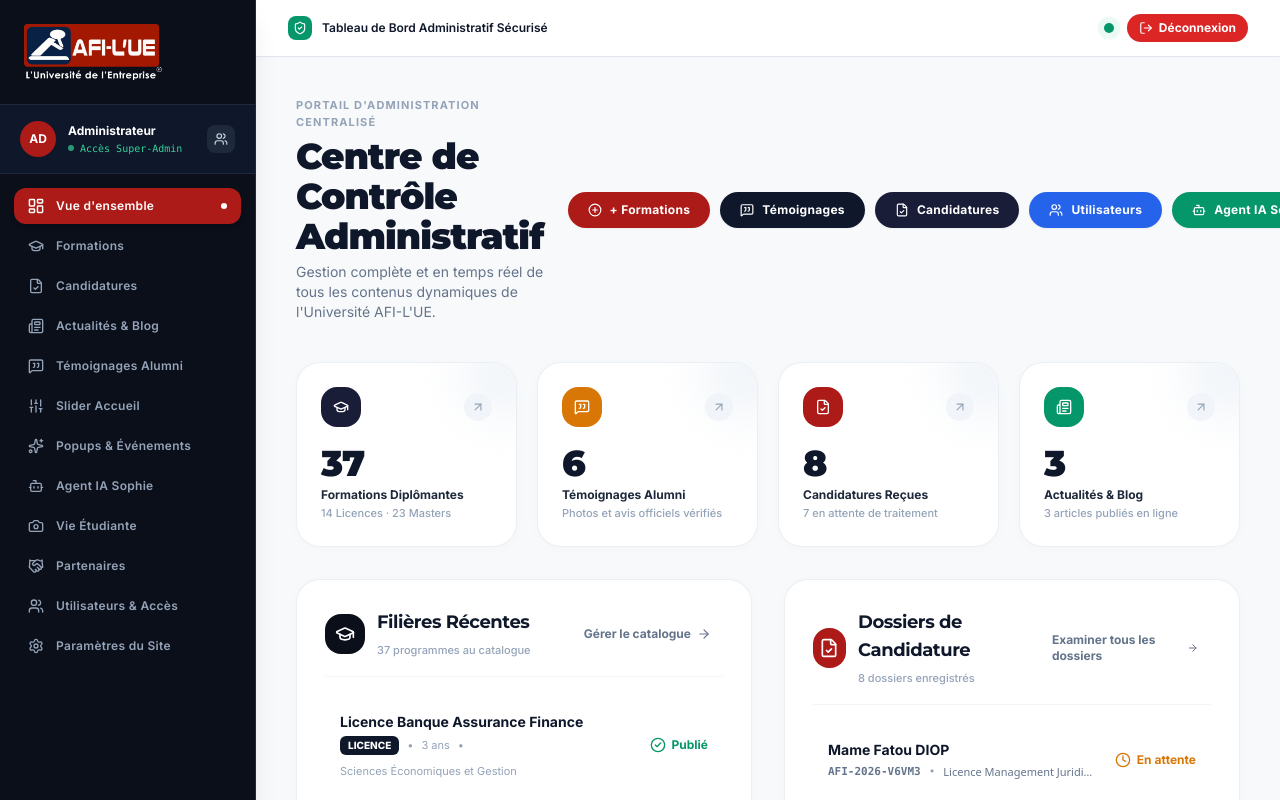
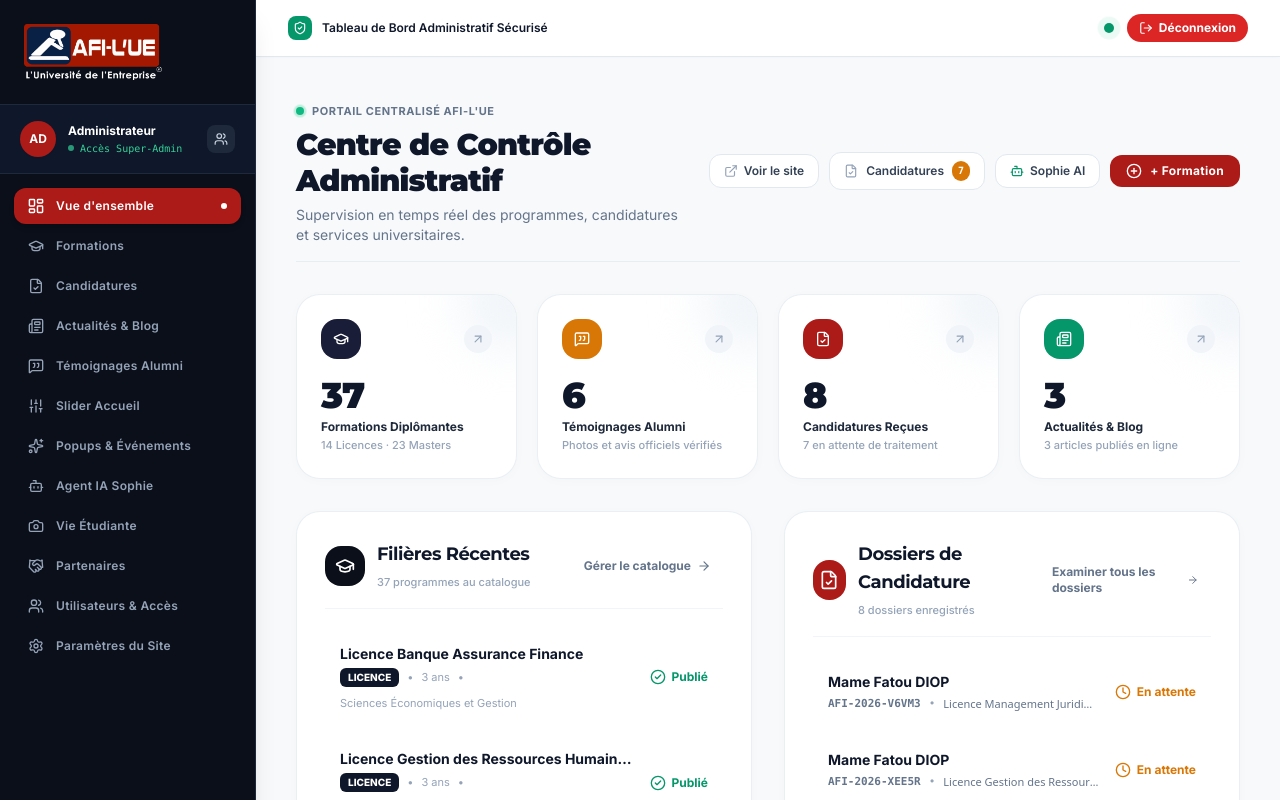
Before and after one commit to mbagnickdiallo12/afiue_siteweb, a Next.js app: page /admin in a window 1280 px wide. Shown: the top 800 px of the page. Built offline with nearby package versions, Linux system fonts and the light colour scheme; no server answers; the database is empty.

Commit message:
refactor(admin): declutter dashboard header with sleek balanced action toolbar

```diff
--- a/src/app/admin/page.tsx
+++ b/src/app/admin/page.tsx
@@ -16,6 +16,7 @@ import {
   ChevronRight,
   Users,
   Bot,
+  ExternalLink,
 } from "lucide-react";
 import { getAllFormationsAdmin } from "@/lib/services/formations.service";
 import { getAllTestimonialsAdmin } from "@/lib/services/testimonials.service";
@@ -76,57 +77,65 @@ export default async function AdminDashboardPage() {
   return (
     <div className="space-y-8 max-w-7xl mx-auto">
       {/* =========================================================================
-          1. HEADER & ACTIONS RAPIDES
+          1. HEADER ÉPURÉ & ACTIONS ESSENTIELLES (Design Moderne & Équilibré)
           ========================================================================= */}
-      <div className="flex flex-col lg:flex-row lg:items-center justify-between gap-6 pb-2">
-        <div className="space-y-1.5">
-          <span className="text-[11px] font-bold text-slate-400 uppercase tracking-widest block">
-            Portail d&apos;Administration Centralisé
-          </span>
-          <h1 className="font-heading font-black text-2xl sm:text-3xl lg:text-4xl text-slate-900 tracking-tight">
+      <div className="flex flex-col lg:flex-row lg:items-center justify-between gap-5 pb-4 border-b border-slate-200/70">
+        <div className="space-y-1.5 max-w-2xl">
+          <div className="inline-flex items-center gap-2 text-[11px] font-bold text-slate-500 uppercase tracking-wider">
+            <span className="relative flex h-2 w-2">
+              <span className="animate-ping absolute inline-flex h-full w-full rounded-full bg-emerald-400 opacity-75"></span>
+              <span className="relative inline-flex rounded-full h-2 w-2 bg-emerald-500"></span>
+            </span>
+            <span>Portail Centralisé AFI-L&apos;UE</span>
+          </div>
+          <h1 className="font-heading font-black text-2xl sm:text-3xl text-slate-900 tracking-tight">
             Centre de Contrôle Administratif
           </h1>
-          <p className="text-xs sm:text-sm text-slate-500 font-normal leading-relaxed max-w-2xl">
-            Gestion complète et en temps réel de tous les contenus dynamiques de l&apos;Université AFI-L&apos;UE.
+          <p className="text-xs sm:text-sm text-slate-500 font-normal leading-relaxed">
+            Supervision en temps réel des programmes, candidatures et services universitaires.
           </p>
         </div>
 
-        {/* Action Pills */}
-        <div className="flex flex-wrap items-center gap-2.5 shrink-0">
+        {/* Barre d'actions épurée & hiérarchisée */}
+        <div className="flex flex-wrap items-center gap-2 sm:gap-2.5 shrink-0">
+          <a
+            href="/"
+            target="_blank"
+            rel="noopener noreferrer"
+            className="inline-flex items-center gap-1.5 px-3.5 py-2 rounded-xl bg-white border border-slate-200 text-slate-700 hover:text-slate-950 hover:bg-slate-50 text-xs font-semibold shadow-2xs transition-all active:scale-95"
+            title="Ouvrir le site public dans un nouvel onglet"
+          >
+            <ExternalLink className="w-3.5 h-3.5 text-slate-400" />
+            <span>Voir le site</span>
+          </a>
+
+          <Link
+            href="/admin/candidatures"
+            className="inline-flex items-center gap-2 px-3.5 py-2 rounded-xl bg-white border border-slate-200 text-slate-700 hover:text-slate-950 hover:bg-slate-50 text-xs font-semibold shadow-2xs transition-all active:scale-95"
+          >
+            <FileCheck className="w-3.5 h-3.5 text-slate-400" />
+            <span>Candidatures</span>
+            {candidaturesEnAttente > 0 && (
+              <span className="px-1.5 py-0.5 rounded-full bg-amber-600 text-white text-[10px] font-bold font-mono">
+                {candidaturesEnAttente}
+              </span>
+            )}
+          </Link>
+
+          <Link
+            href="/admin/sophie"
+            className="inline-flex items-center gap-1.5 px-3.5 py-2 rounded-xl bg-white border border-slate-200 text-slate-700 hover:text-slate-950 hover:bg-slate-50 text-xs font-semibold shadow-2xs transition-all active:scale-95"
+          >
+            <Bot className="w-3.5 h-3.5 text-emerald-600" />
+            <span>Sophie AI</span>
+          </Link>
+
           <Link
             href="/admin/formations"
-            className="inline-flex items-center gap-2 px-5 py-2.5 rounded-full bg-afi-red hover:bg-red-700 text-white text-xs font-bold tracking-wide shadow-sm hover:shadow transition-all hover:scale-[1.02] active:scale-95"
+            className="inline-flex items-center gap-2 px-4 py-2 rounded-xl bg-afi-red hover:bg-red-700 text-white text-xs font-bold tracking-wide shadow-xs hover:shadow-md transition-all hover:scale-[1.02] active:scale-95"
           >
-            <PlusCircle className="w-3.5 h-3.5" />
-            <span>+ Formations</span>
-          </Link>
-          <Link
-            href="/admin/testimonials"
-            className="inline-flex items-center gap-2 px-5 py-2.5 rounded-full bg-slate-900 hover:bg-slate-800 text-white text-xs font-bold tracking-wide shadow-sm hover:shadow transition-all hover:scale-[1.02] active:scale-95"
-          >
-            <MessageSquareQuote className="w-3.5 h-3.5" />
-            <span>Témoignages</span>
-          </Link>
-          <Link
-            href="/admin/candidatures"
-            className="inline-flex items-center gap-2 px-5 py-2.5 rounded-full bg-afi-navy hover:bg-[#121A38] text-white text-xs font-bold tracking-wide shadow-sm hover:shadow transition-all hover:scale-[1.02] active:scale-95"
-          >
-            <FileCheck className="w-3.5 h-3.5" />
-            <span>Candidatures</span>
-          </Link>
-          <Link
-            href="/admin/utilisateurs"
-            className="inline-flex items-center gap-2 px-5 py-2.5 rounded-full bg-blue-600 hover:bg-blue-700 text-white text-xs font-bold tracking-wide shadow-sm hover:shadow transition-all hover:scale-[1.02] active:scale-95"
-          >
-            <Users className="w-3.5 h-3.5" />
-            <span>Utilisateurs</span>
-          </Link>
-          <Link
-            href="/admin/sophie"
-            className="inline-flex items-center gap-2 px-5 py-2.5 rounded-full bg-emerald-600 hover:bg-emerald-700 text-white text-xs font-bold tracking-wide shadow-sm hover:shadow transition-all hover:scale-[1.02] active:scale-95"
-          >
-            <Bot className="w-3.5 h-3.5" />
-            <span>Agent IA Sophie</span>
+            <PlusCircle className="w-4 h-4 text-white" />
+            <span>+ Formation</span>
           </Link>
         </div>
       </div>
```
